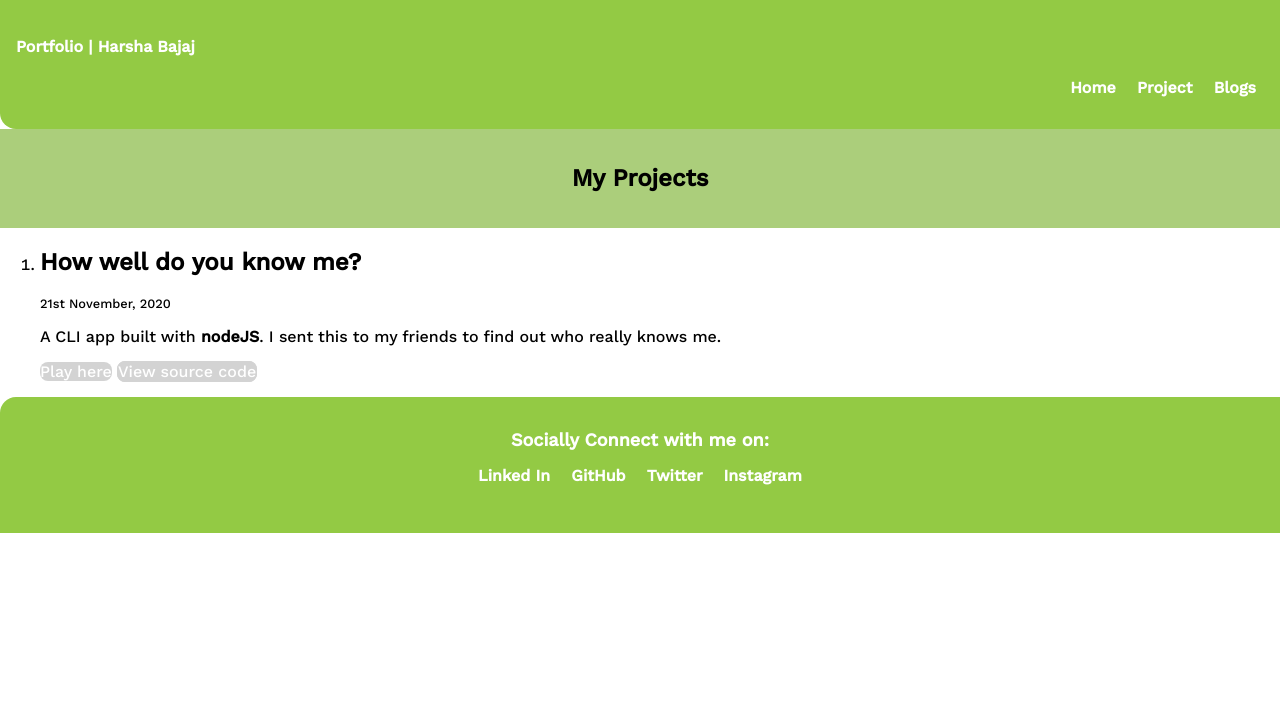
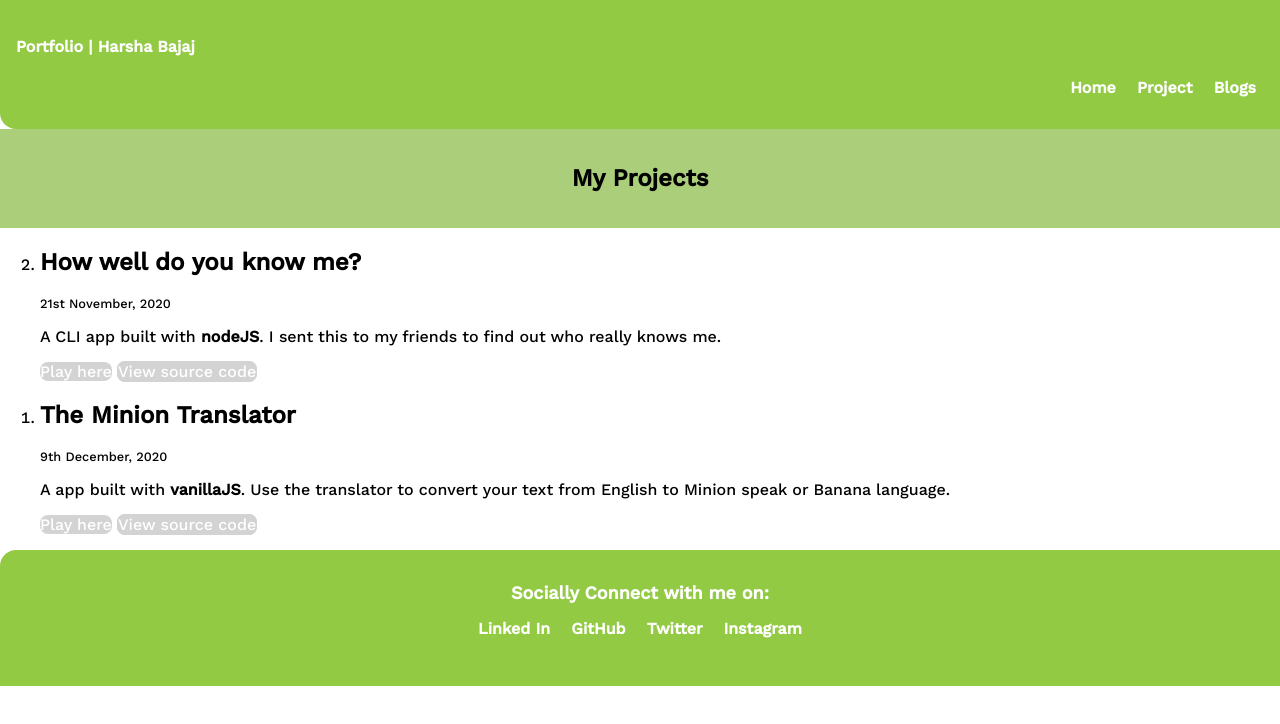
Before and after one commit to harshagbajaj/Portfolio, a plain HTML site: page Project.html in a window 1280 px wide. Drawn offline with nearby package versions, Linux system fonts and the light colour scheme.

Commit message:
added miniontranslator app

```diff
--- a/Project.html
+++ b/Project.html
@@ -44,6 +44,17 @@
                 <a class="link link-secondary" href="https://github.com/harshagbajaj/FriendshipTest">View source code</a>
             </article>
         </li>
+        <li>
+            <article>
+                <h1>The Minion Translator</h1>
+                <div class="date">9th December, 2020</div>
+                <p>
+                    A app built with <strong>vanillaJS</strong>. Use the translator to convert your text from English to Minion speak or Banana language.
+                </p>
+                <a class="link link-primary" href="https://minionstranslatorhb.netlify.app/">Play here</a>
+                <a class="link link-secondary" href="https://github.com/harshagbajaj/Class4VJS">View source code</a>
+            </article>
+        </li>
     </ol reversed>
 
     <footer class="footer">
```
